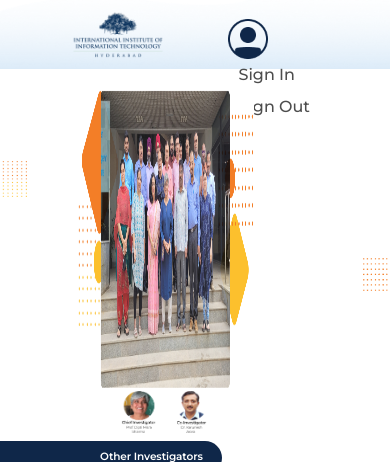
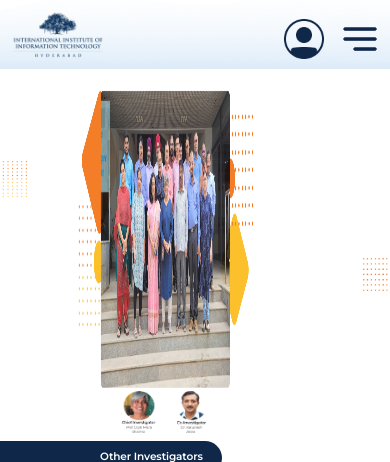
Before and after one commit to IIITH-Product-Labs/leaderboard, a Flask app: page /consortium in a window 390 px wide. Shown: the top 462 px of the page. Run offline with Flask 2, Linux system fonts and the light colour scheme; some libraries are stand-ins or nearby versions.

Commit message:
Responsive Nav Bar

```diff
--- a/static/styles.css
+++ b/static/styles.css
@@ -24,17 +24,15 @@
 
       }
       .m2{
-
         display: none;
         position: absolute;
-        margin-top: 2.8%;
         width: 165px;
         height: auto;
         background: #FFFFFF;
         box-shadow: 0px 4px 4px rgba(0, 0, 0, 0.25), 0px 4px 4px rgba(0, 0, 0, 0.25), 4px 0px 4px rgba(0, 0, 0, 0.25);
         border-radius: 4px;
-        z-index: 2;
-        margin-left: 73.0%;
+        z-index: 12;
+        /* margin-left: 73.0%; */
       }
 
 
@@ -77,6 +75,13 @@
         display: none;
     }
 
+          #hamburg:hover + #mobilecontent {
+        display: block;
+    }
+
+    #hamburg.open + #mobilecontent {
+        display: block;
+    }
 
     .scrollmenu-l{
         background-color: #0F2749;
@@ -2289,7 +2294,7 @@ bottom: 0% ;
     display: flex;
     justify-content: space-between;
     width: 100%;
-    padding: 10px 70px;
+    padding: 10px 10px;
     background-image:url('Vector.png');
     background-size: cover;
     background-repeat: no-repeat;
--- a/templates/consortium.html
+++ b/templates/consortium.html
@@ -1,199 +1,296 @@
 <!DOCTYPE html>
 <html>
   <head>
-    <meta charset="utf-8">
-    <meta name="viewport" content="width=device-width, initial-scale=1.0">
-    <link rel="stylesheet" href="https://cdn.jsdelivr.net/npm/bootstrap@4.6.1/dist/css/bootstrap.min.css">
+    <meta charset="utf-8" />
+    <meta name="viewport" content="width=device-width, initial-scale=1.0" />
+    <link
+      rel="stylesheet"
+      href="https://cdn.jsdelivr.net/npm/bootstrap@4.6.1/dist/css/bootstrap.min.css"
+    />
     <script src="https://cdn.jsdelivr.net/npm/jquery@3.6.0/dist/jquery.slim.min.js"></script>
     <script src="https://cdn.tailwindcss.com"></script>
     <script>
       tailwind.config = {
         theme: {
-          fontFamily:{
-            body: ['"Montserrat"']
+          fontFamily: {
+            body: ['"Montserrat"'],
           },
           extend: {
-          backgroundImage:{
-           navPattern: "url('/images/Vector1_.png')"
+            backgroundImage: {
+              navPattern: "url('/images/Vector1_.png')",
+            },
+            colors: {
+              DarkBlue: "#0F2749",
+              DarkOrgane: "#F37E27",
+            },
           },
-            colors: {
-              DarkBlue: '#0F2749',
-              DarkOrgane: '#F37E27'
-            }
-          }
-        }
-      }
+        },
+      };
     </script>
-    <link href="https://fonts.googleapis.com/css?family=Montserrat:100,100i,200,200i,300,300i,400,500,600" rel="stylesheet">
-    <link rel="stylesheet" href="{{url_for('static',filename='styles.css')}}">
-    <meta name="viewport" content="width=device-width, initial-scale=1.0">
+    <link
+      href="https://fonts.googleapis.com/css?family=Montserrat:100,100i,200,200i,300,300i,400,500,600"
+      rel="stylesheet"
+    />
+    <link rel="stylesheet" href="{{url_for('static',filename='styles.css')}}" />
+    <meta name="viewport" content="width=device-width, initial-scale=1.0" />
   </head>
   <body>
     <div class="overlap1-c">
-      <img class="w-24 h-auto" src="{{url_for('static',filename='Icon.png')}}" />
-      <div class="h-10">
-        <img class="w-10" id="imagebutton" src="{{url_for('static',filename='logout icon.png')}}" />
-        <!-- <div id="foo">hello world!</div> -->
-        <div class="" id="imagecontent">
+      <img
+        class="w-24 h-auto"
+        src="{{url_for('static',filename='Icon.png')}}"
+      />
+      <div class="flex gap-4">
+      <div class="">
+        <img class="h-10" id="imagebutton" src="{{url_for('static',filename='logout icon.png')}}" />
+        <div class="m2" id="imagecontent">
           <a href="{{ url_for('signin') }}" class="dropdown-c1"><span>Sign In</span></a>
           <a href="{{ url_for('signout') }}" class="dropdown-c1"><span>Sign Out</span></a>
         </div>
       </div>
-
-
-    </div>
-    <div class="md:h-auto md:w-full flex gap-3 bg-DarkBlue font-semibold font-body py-2 overflow-x-auto h-0 w-0">
-      <div class="mx-auto gap-5 md:gap-16 lg:gap-30 flex flex-row my-1 ">
-        <a href="{{ url_for('about') }}" class="text-white no-underline decoration-DarkOrgane decoration-DarkOrgane decoration-2 underline-offset-4 hover:underline hover:decoration-DarkOrgane hover:decoration-2	hover:underline-offset-4">Home</a>
-        <a href="{{ url_for('objective') }}" class=" text-white no-underline decoration-DarkOrgane decoration-DarkOrgane decoration-2 underline-offset-4 hover:underline hover:decoration-DarkOrgane hover:decoration-2	hover:underline-offset-4">Objectives</a>
-        <a href="{{ url_for('consortium') }}" class="text-white underline decoration-DarkOrgane decoration-DarkOrgane decoration-2 underline-offset-4 hover:underline hover:decoration-DarkOrgane hover:decoration-2	hover:underline-offset-4">Consortium Members</a>
-        <a href="{{ url_for('documents') }}" class="text-white no-underline decoration-DarkOrgane decoration-DarkOrgane decoration-2 underline-offset-4 hover:underline hover:decoration-DarkOrgane hover:decoration-2	hover:underline-offset-4">Documents</a>
-        <a target="_self" href="https://himgangycanvas.iiithcanvas.com/" class="text-white no-underline decoration-DarkOrgane decoration-DarkOrgane decoration-2 underline-offset-4 hover:underline hover:decoration-DarkOrgane hover:decoration-2	hover:underline-offset-4">Applications</a>
-        <a href="{{ url_for('userleaderboard') }}" class="text-white no-underline decoration-DarkOrgane decoration-DarkOrgane decoration-2 underline-offset-4 hover:underline hover:decoration-DarkOrgane hover:decoration-2	hover:underline-offset-4">Leader Board</a>
+      <div class="w-10 md:w-0">
+        <img class="h-10" id="hamburg" src="{{url_for('static',filename='menu-04.png')}}" />
+      </div>
       </div>
     </div>
-    <img class="left-dots-grp" src="{{url_for('static',filename='g72.png')}}">
+    <div id="mobilecontent" class="w-0 h-full absolute bg-DarkBlue z-10 ease-in duration-200 overflow-x-auto">
+    <div class="m-auto">
+      <div class="flex flex-column text-center font-bold text-2xl gap-10 pt-10">
+        <a href="{{ url_for('about') }}"
+          class="text-white no-underline decoration-DarkOrgane decoration-DarkOrgane decoration-2 underline-offset-4 hover:underline hover:decoration-DarkOrgane hover:decoration-2 hover:underline-offset-4">Home</a>
+        <a href="{{ url_for('objective') }}"
+          class="text-white no-underline decoration-DarkOrgane decoration-DarkOrgane decoration-2 underline-offset-4 hover:underline hover:decoration-DarkOrgane hover:decoration-2 hover:underline-offset-4">Objectives</a>
+        <a href="{{ url_for('consortium') }}"
+          class="text-white underline decoration-DarkOrgane decoration-DarkOrgane decoration-2 underline-offset-4 hover:underline hover:decoration-DarkOrgane hover:decoration-2 hover:underline-offset-4">Consortium
+          Members</a>
+        <a href="{{ url_for('documents') }}"
+          class="text-white no-underline decoration-DarkOrgane decoration-DarkOrgane decoration-2 underline-offset-4 hover:underline hover:decoration-DarkOrgane hover:decoration-2 hover:underline-offset-4">Documents</a>
+        <a target="_self" href="https://himgangycanvas.iiithcanvas.com/"
+          class="text-white no-underline decoration-DarkOrgane decoration-DarkOrgane decoration-2 underline-offset-4 hover:underline hover:decoration-DarkOrgane hover:decoration-2 hover:underline-offset-4">Applications</a>
+        <a href="{{ url_for('userleaderboard') }}"
+          class="text-white no-underline decoration-DarkOrgane decoration-DarkOrgane decoration-2 underline-offset-4 hover:underline hover:decoration-DarkOrgane hover:decoration-2 hover:underline-offset-4">Leader
+          Board</a>
+      </div>
+    </div>
+    </div>
+
+    <div
+      class="md:h-auto md:w-full flex gap-3 bg-DarkBlue font-semibold font-body py-2 overflow-x-auto h-0 w-0"
+    >
+      <div class="mx-auto gap-5 md:gap-16 lg:gap-30 flex flex-row my-1">
+        <a
+          href="{{ url_for('about') }}"
+          class="text-white no-underline decoration-DarkOrgane decoration-DarkOrgane decoration-2 underline-offset-4 hover:underline hover:decoration-DarkOrgane hover:decoration-2 hover:underline-offset-4"
+          >Home</a
+        >
+        <a
+          href="{{ url_for('objective') }}"
+          class="text-white no-underline decoration-DarkOrgane decoration-DarkOrgane decoration-2 underline-offset-4 hover:underline hover:decoration-DarkOrgane hover:decoration-2 hover:underline-offset-4"
+          >Objectives</a
+        >
+        <a
+          href="{{ url_for('consortium') }}"
+          class="text-white underline decoration-DarkOrgane decoration-DarkOrgane decoration-2 underline-offset-4 hover:underline hover:decoration-DarkOrgane hover:decoration-2 hover:underline-offset-4"
+          >Consortium Members</a
+        >
+        <a
+          href="{{ url_for('documents') }}"
+          class="text-white no-underline decoration-DarkOrgane decoration-DarkOrgane decoration-2 underline-offset-4 hover:underline hover:decoration-DarkOrgane hover:decoration-2 hover:underline-offset-4"
+          >Documents</a
+        >
+        <a
+          target="_self"
+          href="https://himgangycanvas.iiithcanvas.com/"
+          class="text-white no-underline decoration-DarkOrgane decoration-DarkOrgane decoration-2 underline-offset-4 hover:underline hover:decoration-DarkOrgane hover:decoration-2 hover:underline-offset-4"
+          >Applications</a
+        >
+        <a
+          href="{{ url_for('userleaderboard') }}"
+          class="text-white no-underline decoration-DarkOrgane decoration-DarkOrgane decoration-2 underline-offset-4 hover:underline hover:decoration-DarkOrgane hover:decoration-2 hover:underline-offset-4"
+          >Leader Board</a
+        >
+      </div>
+    </div>
+    <img class="left-dots-grp" src="{{url_for('static',filename='g72.png')}}" />
     <img class="groupphoto" src="{{url_for('static',filename='group.png')}}" />
-    <img class="right-dots-grp" src="{{url_for('static',filename='grp1.png')}}">
-    <div >
-
-      <img class="img" src="{{url_for('static',filename='Group 600.png')}}" >
-      <div class="other-investigators"><p class="text">Other Investigators</p></div>
+    <img
+      class="right-dots-grp"
+      src="{{url_for('static',filename='grp1.png')}}"
+    />
+    <div>
+      <img class="img" src="{{url_for('static',filename='Group 600.png')}}" />
+      <div class="other-investigators">
+        <p class="text">Other Investigators</p>
+      </div>
     </div>
-    <div class="containerS" >
+    <div class="containerS">
       <div class="row">
         <div class="col">
           <div class="box"><p class="language">English</p></div>
           <p class="u uni1">IIIT Hyderabad</p>
-          <img class="icon1" src="{{url_for('static',filename='Icon.png')}}"><p class="p nm1">Prof Aditi Mukherjee <b>(PI)</b></p>
-          <img class="icon2" src="{{url_for('static',filename='Icon.png')}}"><p class="p nm2">Prof Dipti Misra Sharma <b>(Co-PI)</b></p>
+          <img class="icon1" src="{{url_for('static',filename='Icon.png')}}" />
+          <p class="p nm1">Prof Aditi Mukherjee <b>(PI)</b></p>
+          <img class="icon2" src="{{url_for('static',filename='Icon.png')}}" />
+          <p class="p nm2">Prof Dipti Misra Sharma <b>(Co-PI)</b></p>
         </div>
         <div class="col">
           <div class="box"><p class="language">Hindi</p></div>
           <p class="u uni2">IIIT Hyderabad(lead)</p>
-          <img class="icon1" src="{{url_for('static',filename='Icon.png')}}"><p class="p nm1">Prof Dipti Misra Sharma <b>(PI)</b></p>
-          <img class="icon2" src="{{url_for('static',filename='Icon.png')}}"><p class="p nm2">Prof Radhika Mamidi <b>(Co-PI)</b></p>
+          <img class="icon1" src="{{url_for('static',filename='Icon.png')}}" />
+          <p class="p nm1">Prof Dipti Misra Sharma <b>(PI)</b></p>
+          <img class="icon2" src="{{url_for('static',filename='Icon.png')}}" />
+          <p class="p nm2">Prof Radhika Mamidi <b>(Co-PI)</b></p>
         </div>
         <div class="col">
           <div class="box"><p class="language">Punjabi</p></div>
           <p class="u uni3">CDAC Noida</p>
-          <img class="icon1" src="{{url_for('static',filename='CDAC.jpeg')}}"><p class="p nm1">Prof Karunesh Arora <b>(PI)</b></p>
-          <img class="icon2" src="{{url_for('static',filename='CDAC.jpeg')}}"><p class="p nm2">Prof Sunita Arora <b>(Co-PI)</b></p>
+          <img class="icon1" src="{{url_for('static',filename='CDAC.jpeg')}}" />
+          <p class="p nm1">Prof Karunesh Arora <b>(PI)</b></p>
+          <img class="icon2" src="{{url_for('static',filename='CDAC.jpeg')}}" />
+          <p class="p nm2">Prof Sunita Arora <b>(Co-PI)</b></p>
         </div>
       </div>
       <div class="row">
         <div class="col">
           <div class="box"><p class="language">urdu</p></div>
           <p class="u uni4">IIIT Hyderabad, Punjabi University</p>
-          <img class="icon1" src="{{url_for('static',filename='Icon.png')}}"><p class="p nm1">Prof Dipti Misra Sharma <b>(PI)</b></p>
-          <img class="icon2" src="{{url_for('static',filename='punjabi_university.png')}}"><p class="p nm2">Prof G.S. Lehal <b>(Co-PI)</b></p>
+          <img class="icon1" src="{{url_for('static',filename='Icon.png')}}" />
+          <p class="p nm1">Prof Dipti Misra Sharma <b>(PI)</b></p>
+          <img
+            class="icon2"
+            src="{{url_for('static',filename='punjabi_university.png')}}"
+          />
+          <p class="p nm2">Prof G.S. Lehal <b>(Co-PI)</b></p>
         </div>
         <div class="col">
           <div class="box"><p class="language">Telugu</p></div>
           <p class="u uni5">IIIT Hyderabad, University of Hyderabad</p>
-          <img class="icon1" src="{{url_for('static',filename='Icon.png')}}"><p class="p nm1">Prof Radhika Mamidi <b>(PI)</b></p>
-          <img class="icon2" src="{{url_for('static',filename='uoh.png')}}"><p class="p nm2">Prof Rajya Rama <b>(Co-PI)</b></p>
+          <img class="icon1" src="{{url_for('static',filename='Icon.png')}}" />
+          <p class="p nm1">Prof Radhika Mamidi <b>(PI)</b></p>
+          <img class="icon2" src="{{url_for('static',filename='uoh.png')}}" />
+          <p class="p nm2">Prof Rajya Rama <b>(Co-PI)</b></p>
         </div>
         <div class="col">
           <div class="box"><p class="language">Kannada</p></div>
           <p class="u uni6">Manipal Institute of Techonology, CDAC Bangalore</p>
-          <img class="icon1" src="{{url_for('static',filename='Manipal.png')}}"><p class="p nm1">Prof Narendra VG <b>(PI)</b></p>
-          <img class="icon2" src="{{url_for('static',filename='CDAC.jpeg')}}"><p class="p nm2">Prof Annarao Kulkarni <b>(Co-PI)</b></p>
+          <img
+            class="icon1"
+            src="{{url_for('static',filename='Manipal.png')}}"
+          />
+          <p class="p nm1">Prof Narendra VG <b>(PI)</b></p>
+          <img class="icon2" src="{{url_for('static',filename='CDAC.jpeg')}}" />
+          <p class="p nm2">Prof Annarao Kulkarni <b>(Co-PI)</b></p>
         </div>
       </div>
       <div class="row">
         <div class="col">
           <div class="box"><p class="language">Sindhi</p></div>
           <p class="u uni7">Punjabi University</p>
-          <img class="icon1" src="{{url_for('static',filename='punjabi_university.png')}}"><p class="p nm1">Prof G.S. Lehal <b>(PI)</b></p>
-          <img class="icon2" src="{{url_for('static',filename='punjabi_university.png')}}"><p class="p nm2">Prof Tejinder Singh <b>(Co-PI) </b></p>
+          <img
+            class="icon1"
+            src="{{url_for('static',filename='punjabi_university.png')}}"
+          />
+          <p class="p nm1">Prof G.S. Lehal <b>(PI)</b></p>
+          <img
+            class="icon2"
+            src="{{url_for('static',filename='punjabi_university.png')}}"
+          />
+          <p class="p nm2">Prof Tejinder Singh <b>(Co-PI) </b></p>
         </div>
         <div class="col">
           <div class="box"><p class="language">Odia</p></div>
           <p class="u uni8">IIIT Bhubaneswar, CDAC Noida</p>
-          <img class="icon1" src="{{url_for('static',filename='iiit b.png')}}"><p class="p nm1">Prof Rakesh Chandra Balbantaray <b>(PI)</b></p>
-          <img class="icon2" src="{{url_for('static',filename='CDAC.jpeg')}}"><p class="p nm2">Prof Karunesh Arora <b>(Co-PI)</b></p>
+          <img
+            class="icon1"
+            src="{{url_for('static',filename='iiit b.png')}}"
+          />
+          <p class="p nm1">Prof Rakesh Chandra Balbantaray <b>(PI)</b></p>
+          <img class="icon2" src="{{url_for('static',filename='CDAC.jpeg')}}" />
+          <p class="p nm2">Prof Karunesh Arora <b>(Co-PI)</b></p>
         </div>
         <div class="col">
           <div class="box"><p class="language">Dogri</p></div>
           <p class="u uni9">CDAC Noida, Govt. College for Women, Jammu</p>
-          <img class="icon1" src="{{url_for('static',filename='CDAC.jpeg')}}"><p class="p nm1">Prof Karunesh Arora <b>(PI)</b></p>
-          <img class="icon2" src="{{url_for('static',filename='gcw.jpeg')}}"><p class="p nm2">Prof Preeti Dubey <b>(Co-PI)</b></p>
+          <img class="icon1" src="{{url_for('static',filename='CDAC.jpeg')}}" />
+          <p class="p nm1">Prof Karunesh Arora <b>(PI)</b></p>
+          <img class="icon2" src="{{url_for('static',filename='gcw.jpeg')}}" />
+          <p class="p nm2">Prof Preeti Dubey <b>(Co-PI)</b></p>
         </div>
       </div>
       <div class="row">
         <div class="col">
           <div class="box"><p class="language">Kashmiri</p></div>
           <p class="u uni10">University of Kashmir</p>
-          <img class="icon1" src="{{url_for('static',filename='uok.png')}}"><p class="p nm1">Prof Adil Amin Kak <b>(PI)</b></p>
-          <img class="icon2" src="{{url_for('static',filename='uok.png')}}"><p class="p nm2">Prof Manzoor Chachu <b>(Co-PI) </b></p>
+          <img class="icon1" src="{{url_for('static',filename='uok.png')}}" />
+          <p class="p nm1">Prof Adil Amin Kak <b>(PI)</b></p>
+          <img class="icon2" src="{{url_for('static',filename='uok.png')}}" />
+          <p class="p nm2">Prof Manzoor Chachu <b>(Co-PI) </b></p>
         </div>
         <div class="col">
           <div class="box"><p class="language">Gujarati</p></div>
           <p class="u uni11">IDAIICT, IIT Patna</p>
-          <img class="icon1" src="{{url_for('static',filename='DAIICT.png')}}"><p class="p nm1">Prof Prasenjit Majumder <b>(PI)</b></p>
-          <img class="icon2" src="{{url_for('static',filename='patna.png')}}"><p class="p nm2">Prof Asif Ekbal <b>(Co-PI)</b></p>
+          <img
+            class="icon1"
+            src="{{url_for('static',filename='DAIICT.png')}}"
+          />
+          <p class="p nm1">Prof Prasenjit Majumder <b>(PI)</b></p>
+          <img class="icon2" src="{{url_for('static',filename='patna.png')}}" />
+          <p class="p nm2">Prof Asif Ekbal <b>(Co-PI)</b></p>
         </div>
-        <div class="col">
-        </div>
+        <div class="col"></div>
       </div>
     </div>
     <div class="overlap-footer-c">
-      <div class="lang">Language Technologies Research Centre (LTRC)<br>1st Floor, Kohli Center on Intelligent Systems (KCIS)<br> International Institute of Information Technology, Hyderabad <br>Gachibowli, Hyderabad, Telangana - 500 032<br> India</div>
-      <div class="contact">&nbsp;&nbsp;&nbsp;&nbsp;&nbsp;&nbsp;&nbsp;&nbsp;<img class="m" src="{{url_for('static',filename='msg-icon.png')}}">&nbsp;&nbsp;&nbsp;&nbsp;1trc.office1@iiit.ac.in <br><img class="m" src="{{url_for('static',filename='call-icon.png')}}">&nbsp;&nbsp;&nbsp;&nbsp;+9140-6653 1581<br><img class="m" src="{{url_for('static',filename='tele-icon.png')}}">&nbsp;&nbsp;&nbsp;&nbsp;+9140-6653 1413</div>
+      <div class="lang">
+        Language Technologies Research Centre (LTRC)<br />1st Floor, Kohli
+        Center on Intelligent Systems (KCIS)<br />
+        International Institute of Information Technology, Hyderabad
+        <br />Gachibowli, Hyderabad, Telangana - 500 032<br />
+        India
+      </div>
+      <div class="contact">
+        &nbsp;&nbsp;&nbsp;&nbsp;&nbsp;&nbsp;&nbsp;&nbsp;<img
+          class="m"
+          src="{{url_for('static',filename='msg-icon.png')}}"
+        />&nbsp;&nbsp;&nbsp;&nbsp;1trc.office1@iiit.ac.in <br /><img
+          class="m"
+          src="{{url_for('static',filename='call-icon.png')}}"
+        />&nbsp;&nbsp;&nbsp;&nbsp;+9140-6653 1581<br /><img
+          class="m"
+          src="{{url_for('static',filename='tele-icon.png')}}"
+        />&nbsp;&nbsp;&nbsp;&nbsp;+9140-6653 1413
+      </div>
       <div class="copyright">2022 © Copyright ltrc. All Rights Reserved</div>
-      <img class="yellow-rectangle" src="{{url_for('static',filename='Rectangle 2.png')}}"/>
-      <img class="orange-rectangle" src="{{url_for('static',filename='Rectangle 1780.png')}}"/>
+      <img
+        class="yellow-rectangle"
+        src="{{url_for('static',filename='Rectangle 2.png')}}"
+      />
+      <img
+        class="orange-rectangle"
+        src="{{url_for('static',filename='Rectangle 1780.png')}}"
+      />
     </div>
     <script>
-      // $('#imagebutton').click(function () {
-      //   $('#imagecontent').css({
-      //     'background-color': 'red',
-      //     'color': 'white',
-      //     'font-size': '44px'
-      //   });
+           var imagebutton = document.getElementById('imagebutton');
+            var imagecontent = document.getElementById('imagecontent');
+            imagebutton.addEventListener('click', function () {
+              imagebutton.classList.toggle('open');
+            });
 
-      //   console.log(":HelloWorl")
-      // });
+              var mobilemenu = false
 
-      // $('#imagebutton').hover(function () {
-
-      //     $('#imagecontent').css({
-      //       'background-color': 'red',
-      //       'color': 'white',
-      //       'font-size': '44px'
-      //     });
-      //     console.log(":HelloWorl")
-      //   });
-
-         $(document).ready(function () {
-
-            $('#imagebutton').hover(
-
-              function () {
-                $('#imagecontent').css({ "opacity": 1 });
-              },
-
-              function () {
-                $('#imagecontent').css({ "opacity": 0 });
-              }
-            );
-            $('#imagebutton').click(
-
-             function () {
-                $('#imagecontent').css({ "opacity": 1 });
-              },
-           );
-
-          });
-
-
-      var imagebutton = document.getElementById('imagebutton');
-           var imagecontent = document.getElementById('imagecontent');
-           imagebutton.addEventListener('click', function() {
-               imagebutton.classList.toggle('open');
-           });
-
-   </script>
+            var hambutton = document.getElementById('hamburg');
+              var hamcontent = document.getElementById('mobilecontent');
+              hambutton.addEventListener('click', function () {
+                // hambutton.classList.toggle('open');
+                mobilemenu = !mobilemenu
+                if (mobilemenu) {
+                  hamcontent.className="w-full h-full absolute bg-DarkBlue z-10 ease-in duration-300 overflow-hidden"
+                }
+                else {
+                  hamcontent.className = "w-0 h-full absolute bg-DarkBlue z-10 ease-in duration-300 overflow-hidden"
+                }
+              });
+    </script>
   </body>
 </html>
```
Also changed, not shown: static/menu-04.png (added).
